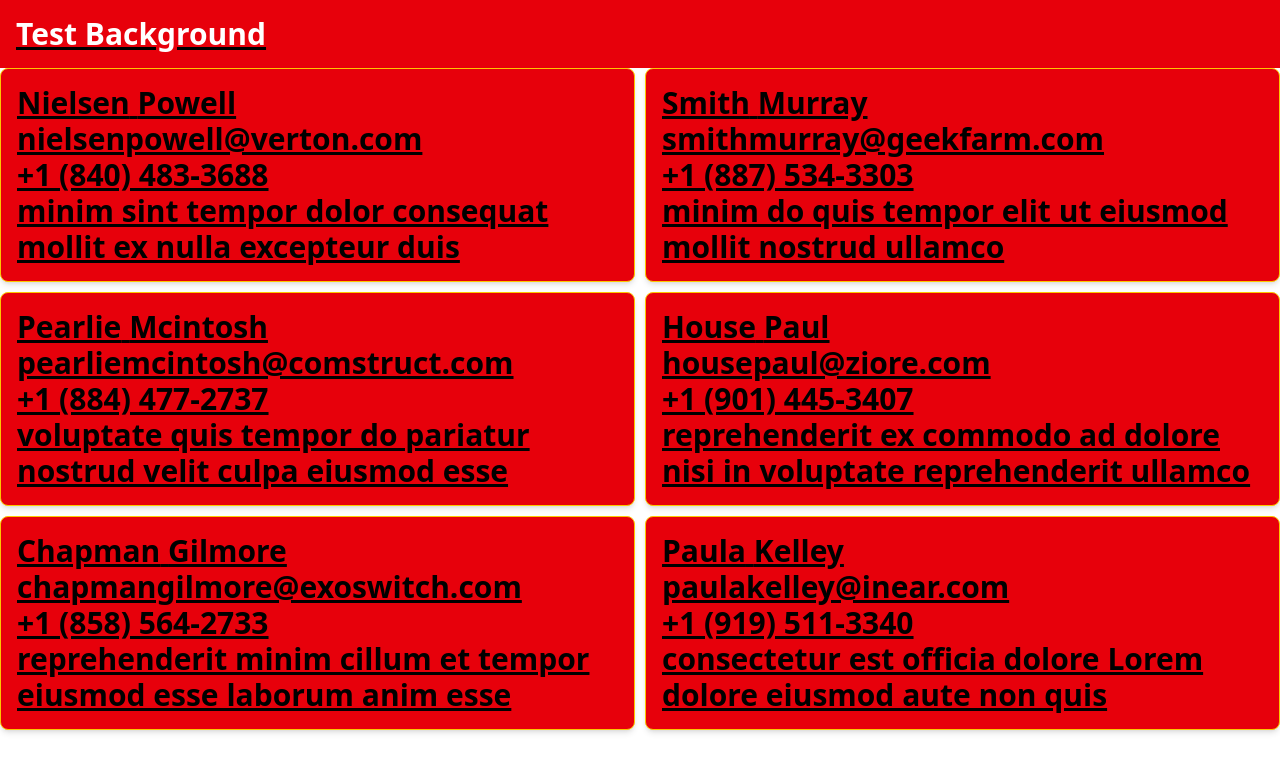
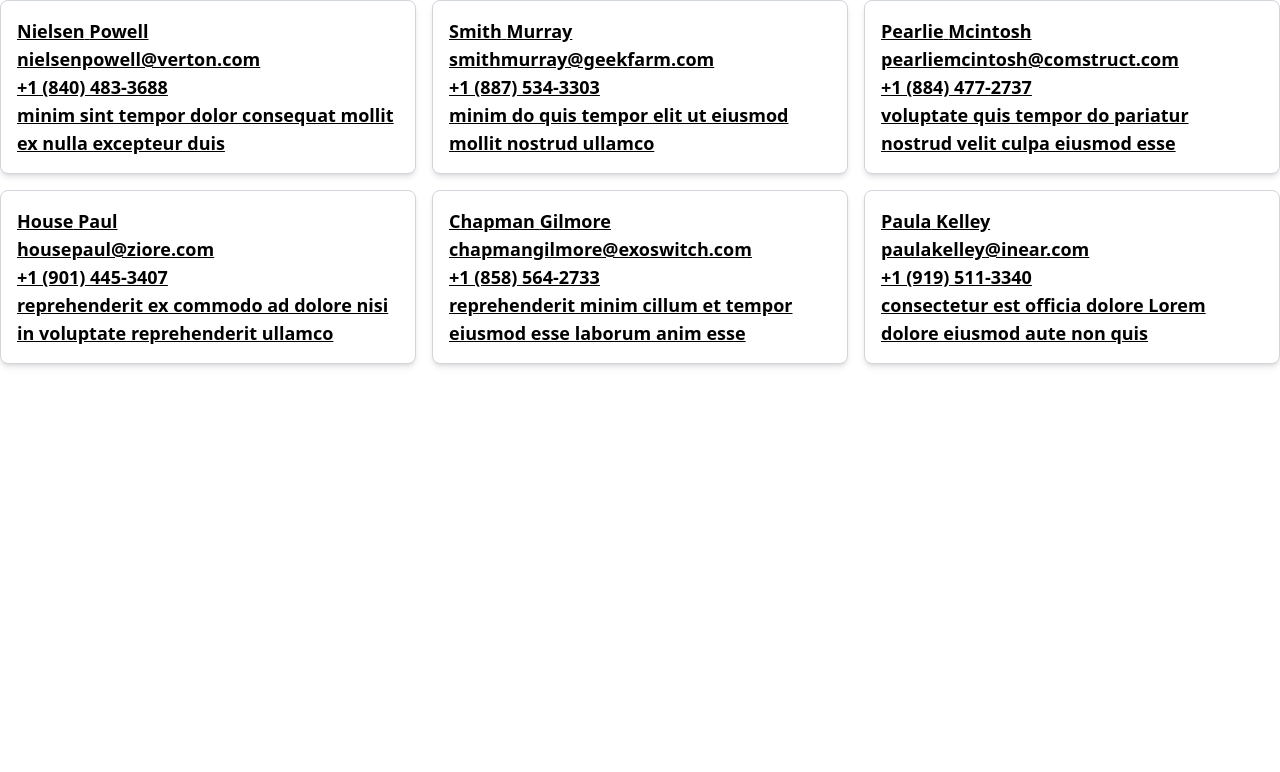
Before and after one commit to Malik971/reactnotion, a React (Vite) app: page / in a window 1280 px wide. Shown: the top 772 px of the page. Built offline with nearby package versions, Linux system fonts and the light colour scheme; the HTML template or start-up script is replaced by a standard one.

Commit message:
configuration de tailwind css réussi

```diff
--- a/src/App.tsx
+++ b/src/App.tsx
@@ -6,8 +6,6 @@ function App() {
   return (
     <>
       <section className="text-3xl font-bold underline">
-        <div className="bg-red-600 text-white p-4">Test Background</div>
-        {/* <Messages messages={MESSAGE} /> */}
         <Users users={USERS} />
       </section>
     </>
--- a/src/components/Users.tsx
+++ b/src/components/Users.tsx
@@ -17,14 +17,14 @@ type Props = {
 function Users(props: Props) {
   const users = props.users;
   return (
-    <section className="grid grid-cols-4 gap-4">
-      {users.map((user: UsersProps) => (
-        <article key={user.guid}>
-          <h3 className="bg-red-600 border border-yellow-400 rounded-lg p-4 shadow-md">
-            {user.firstName} {user.surname}
-            <p>{user.email}</p>
-            <p>{user.phone}</p>
-            <p>{user.about}</p>
+    <section className="grid md:grid-cols-3 gap-4">
+      {users.map(({ id, firstName, surname, email, phone, about}: UsersProps) => (
+        <article className="bg-white border border-gray-300 rounded-lg p-4 shadow-md" key={id}>
+          <h3 className="text-lg">
+            {firstName} {surname}
+            <p>{email}</p>
+            <p>{phone}</p>
+            <p>{about}</p>
           </h3>
         </article>
       ))}
--- a/src/index.css
+++ b/src/index.css
@@ -13,9 +13,3 @@
   background-color: antiquewhite;
   padding: 10px;
 }
-
-.grid {
-  display: grid;
-  grid-template-columns: repeat(2, 1fr);
-  gap: 10px;
-}
```
